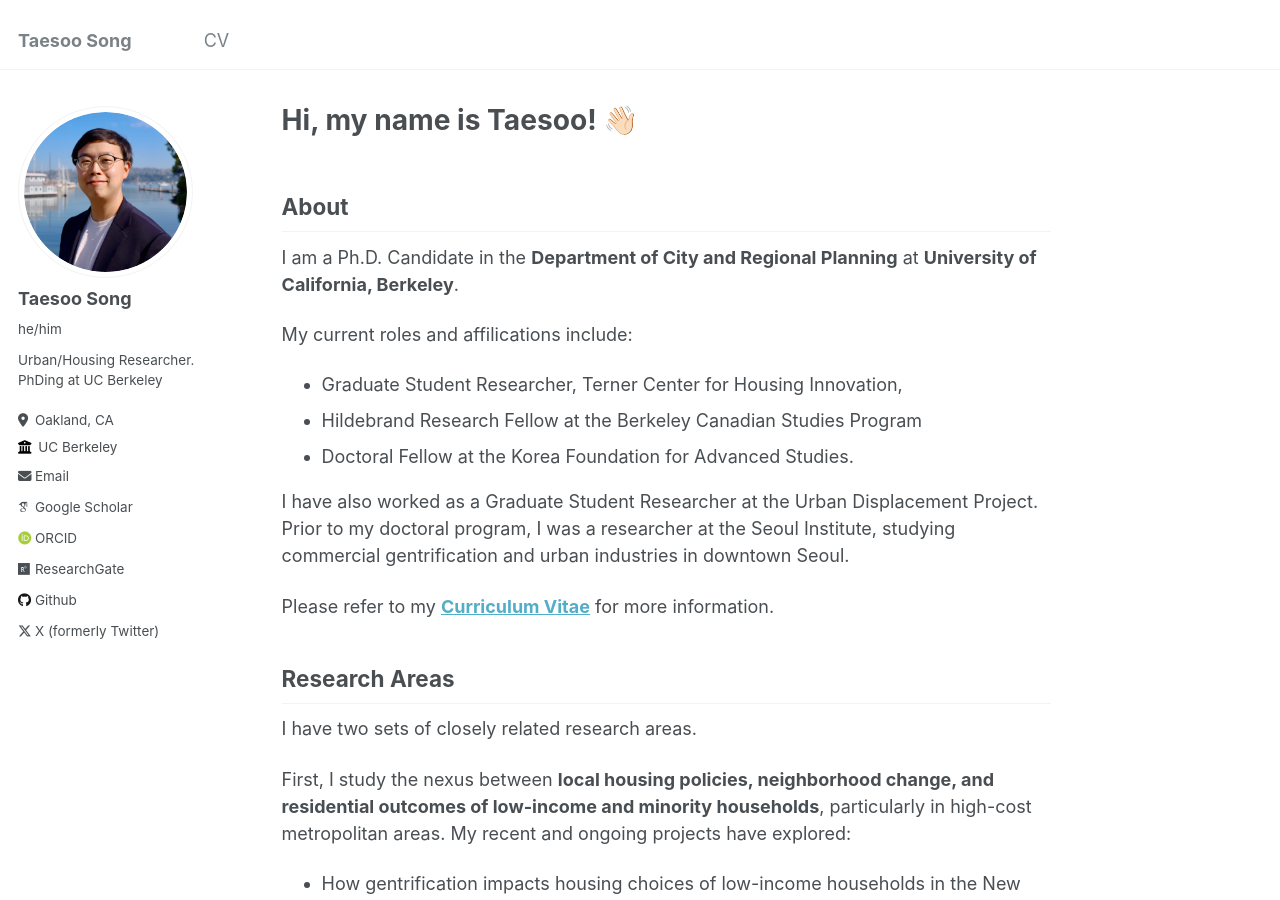
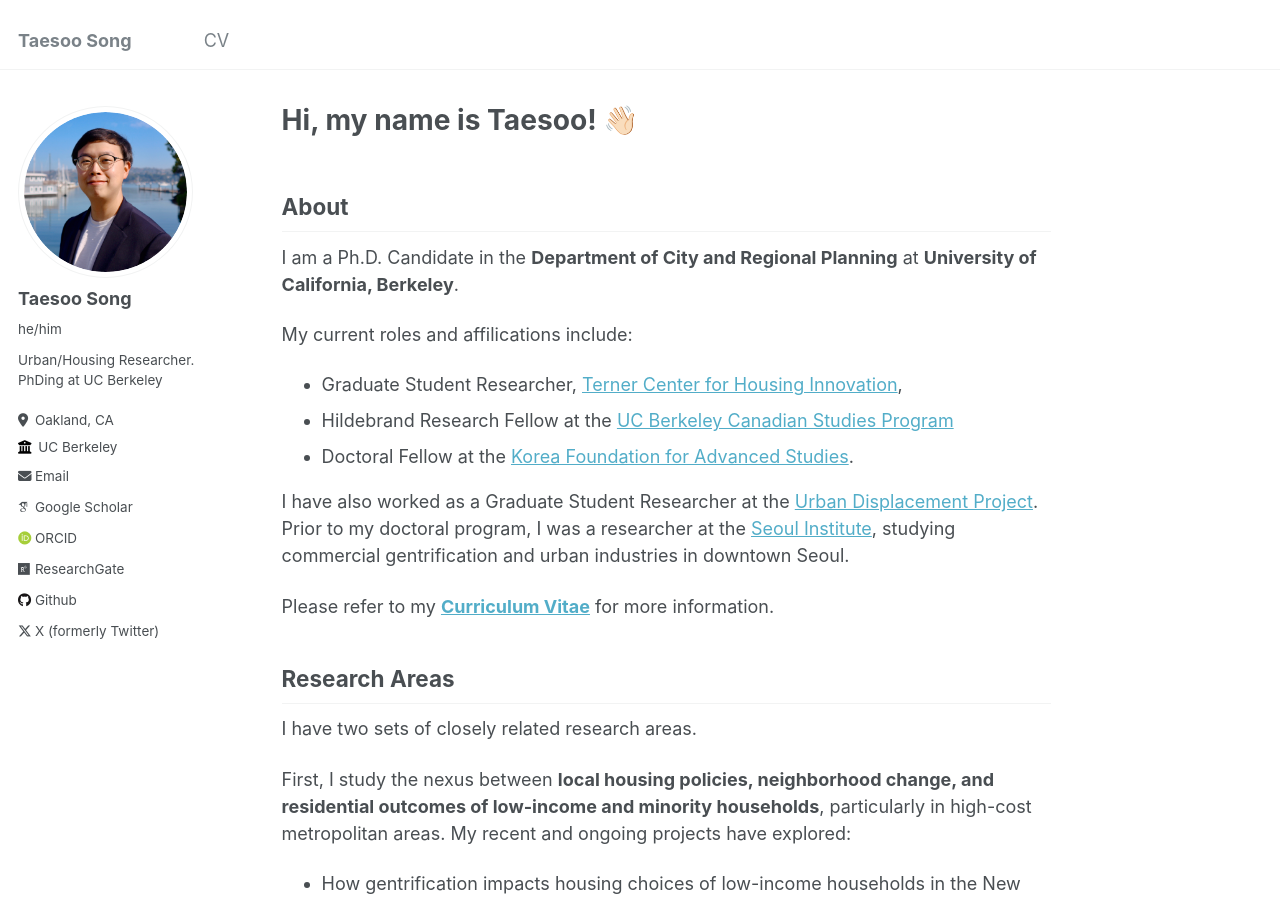
Before and after one commit to taesoosong/taesoosong.github.io, a Jekyll site: the page built from _pages/about.md, in a window 1280 px wide and 900 px high. Built offline with Jekyll 4.4.1, drawn with Linux system fonts in a browser that asks for light colours; some web fonts are replaced.

```diff
--- a/_pages/about.md
+++ b/_pages/about.md
@@ -12,11 +12,11 @@ redirect_from:
 I am a Ph.D. Candidate in the **Department of City and Regional Planning** at **University of California, Berkeley**.
 
 My current roles and affilications include:
-- Graduate Student Researcher, Terner Center for Housing Innovation,
-- Hildebrand Research Fellow at the Berkeley Canadian Studies Program
-- Doctoral Fellow at the Korea Foundation for Advanced Studies.
+- Graduate Student Researcher, [Terner Center for Housing Innovation](https://ternercenter.berkeley.edu/),
+- Hildebrand Research Fellow at the [UC Berkeley Canadian Studies Program](https://canada.berkeley.edu/home)
+- Doctoral Fellow at the [Korea Foundation for Advanced Studies](https://eng.kfas.or.kr/).
 
-I have also worked as a Graduate Student Researcher at the Urban Displacement Project. Prior to my doctoral program, I was a researcher at the Seoul Institute, studying commercial gentrification and urban industries in downtown Seoul.
+I have also worked as a Graduate Student Researcher at the [Urban Displacement Project](https://www.urbandisplacement.org/). Prior to my doctoral program, I was a researcher at the [Seoul Institute](https://global.si.re.kr/), studying commercial gentrification and urban industries in downtown Seoul.
 
 Please refer to my [**Curriculum Vitae**](https://taesoosong.github.io/academic_cv/song_taesoo_cv.pdf) for more information.
 
```
